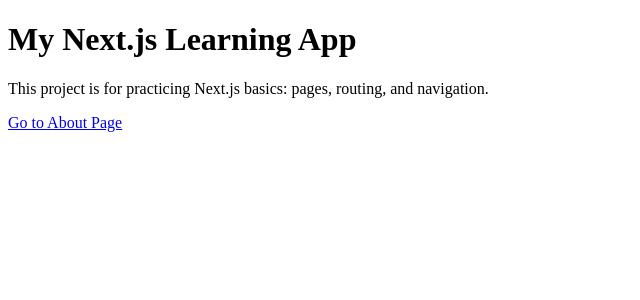
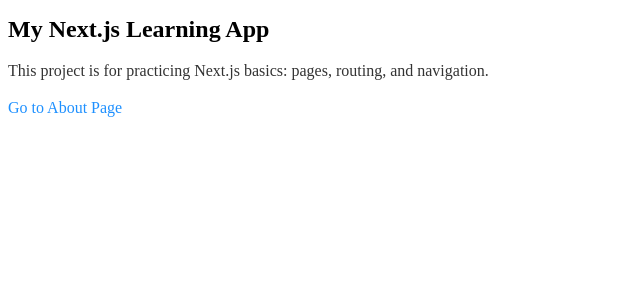
Before and after one commit to Azzni96/nextjs, a Next.js app: page / in a window 1280 px wide. Shown: the top 300 px of the page, without its empty margins (0-640 px from the left). Built offline with nearby package versions, Linux system fonts and the light colour scheme.

Commit message:
Task5: Add style for home page

```diff
--- /dev/null
+++ b/app/home/home.module.css
@@ -0,0 +1,16 @@
+.title {
+    font-size: 24px;
+    font-weight: bold;
+    margin-bottom: 16px;
+}
+
+.text {
+    font-size: 16px;
+    line-height: 1.5;
+    color: #333;
+}
+
+.link {
+    color: #1e90ff;
+    text-decoration: none;
+}
--- a/app/page.js
+++ b/app/page.js
@@ -1,15 +1,16 @@
 import Link from "next/link";
+import style from './home/home.module.css';
 
 export default function HomePage() {
   return (
     <main>
-      <h1>My Next.js Learning App</h1>
-      <p>
+      <h1 className={style.title}>My Next.js Learning App</h1>
+      <p className={style.text}>
         This project is for practicing Next.js basics: pages, routing, and
         navigation.
       </p>
 
-      <Link href="/about">Go to About Page</Link>
+      <Link href="/about" className={style.link}>Go to About Page</Link>
     </main>
   );
 }
```
